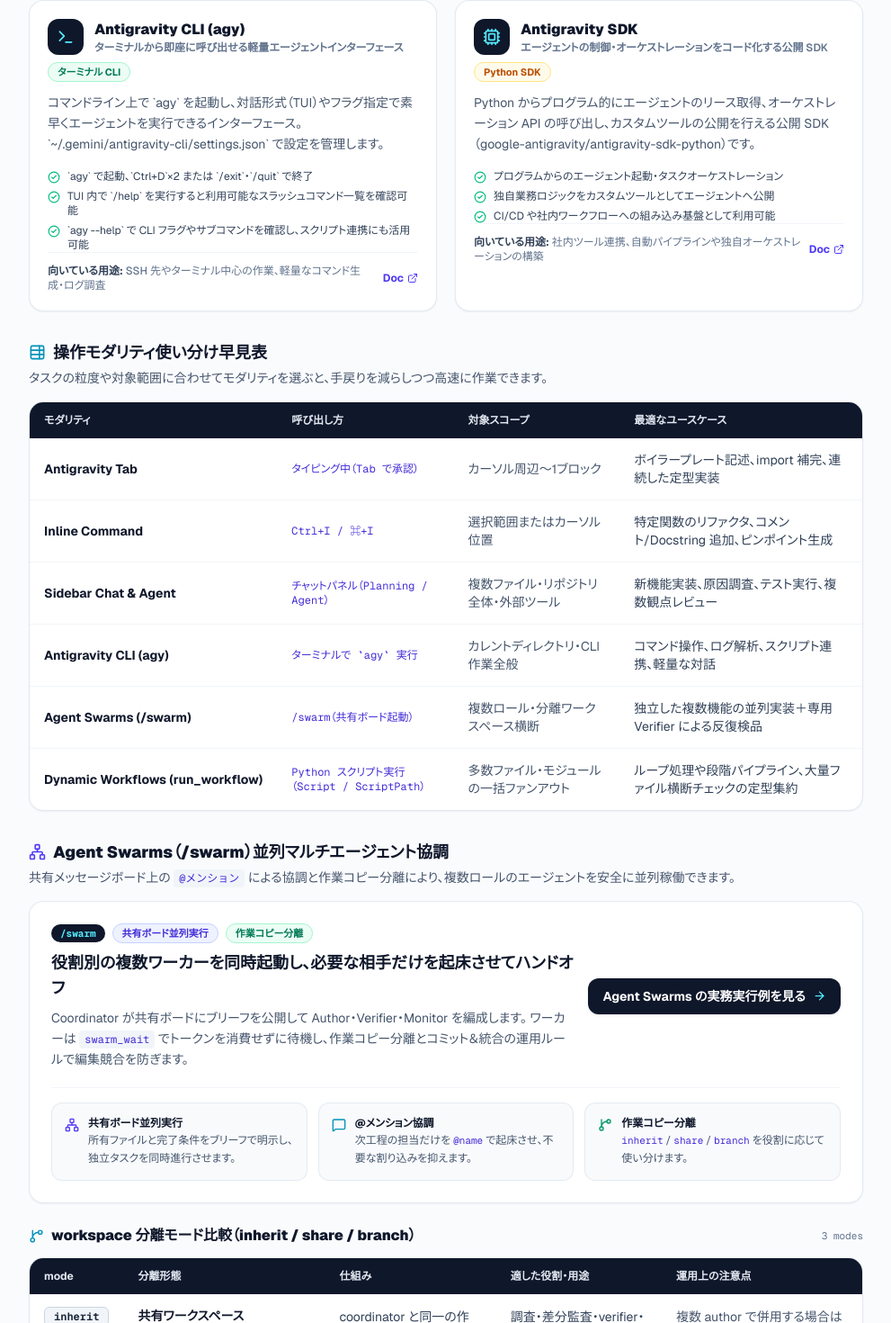
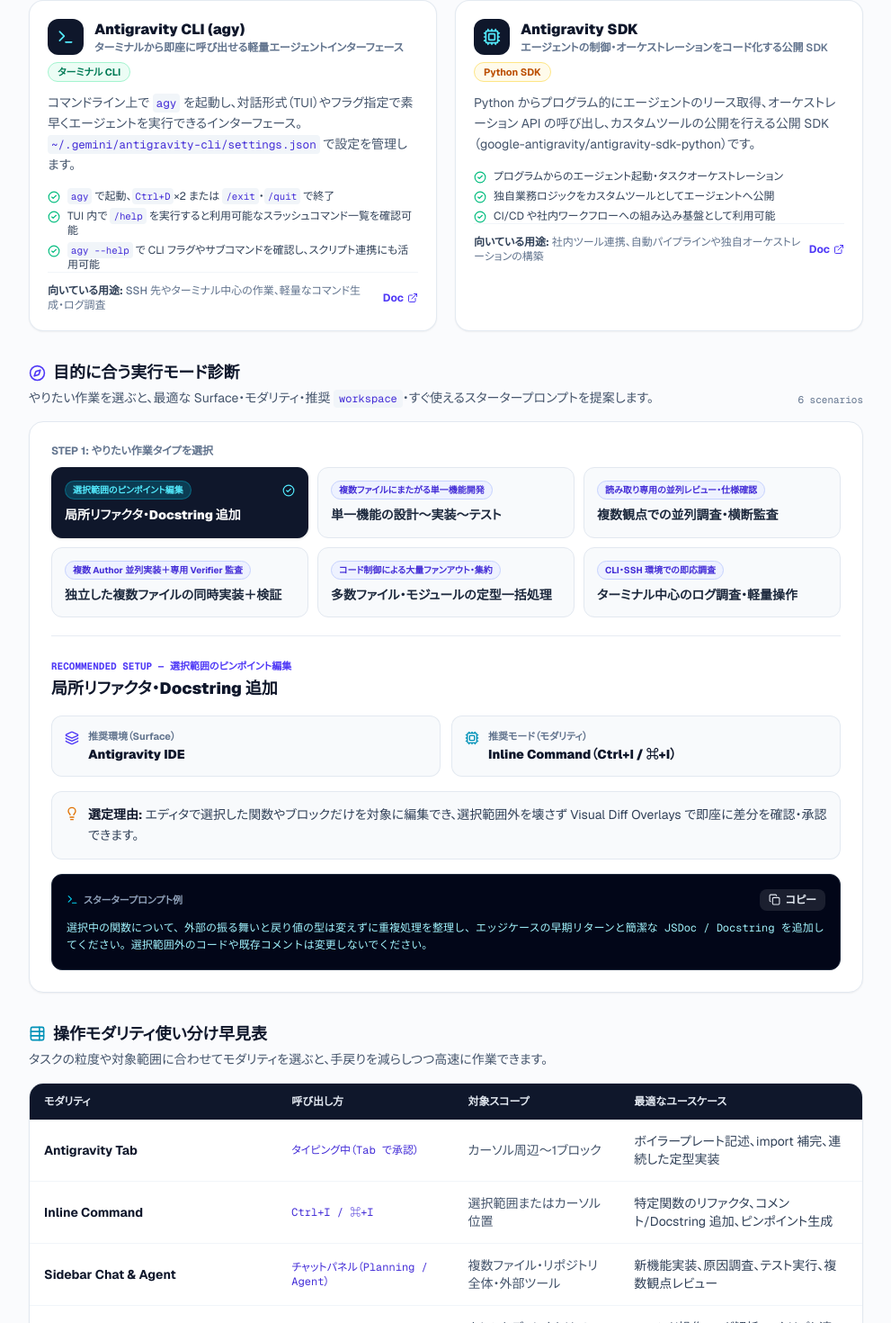
Before and after one commit to kanta13jp1/ai-park, a Next.js app: page /antigravity-info in a window 1280 px wide. Shown: the part 1275-2745 px from the top of the page at 90% size, without its empty margins (288-1279 px from the left). Built offline with nearby package versions, Linux system fonts and the light colour scheme.

Commit message:
feat(antigravity-info): wire WorkflowModeAdvisor, InlineCodeText, and portal cross-links

```diff
--- a/src/app/antigravity-info/page.tsx
+++ b/src/app/antigravity-info/page.tsx
@@ -33,6 +33,8 @@ import UnderConstructionAlert from "@/components/UnderConstructionAlert";
 import SpotlightCard from "@/components/SpotlightCard";
 import TiltCard from "@/components/TiltCard";
 import AgentSwarmsSection from "@/components/antigravity/AgentSwarmsSection";
+import WorkflowModeAdvisor from "@/components/antigravity/WorkflowModeAdvisor";
+import InlineCodeText from "@/components/antigravity/InlineCodeText";
 import { playCyberClick, playCyberHover, playCyberSuccess } from "@/lib/sound";
 import {
   antigravitySurfaces,
@@ -45,6 +47,7 @@ import {
   swarmWorkspaceModes,
   swarmRolePatterns,
   swarmLifecycleSteps,
+  workflowAdvisorScenarios,
   officialDocLinks,
   type FeatureCategory,
   type ExampleCategory,
@@ -342,14 +345,16 @@ export default function AntigravityInfoPage() {
                         </div>
 
                         <p className="text-xs sm:text-sm text-slate-600 leading-relaxed">
-                          {surface.description}
+                          <InlineCodeText text={surface.description} />
                         </p>
 
                         <ul className="space-y-1.5 pt-1">
                           {surface.highlights.map((hl) => (
                             <li key={hl} className="flex items-start gap-2 text-xs text-slate-700">
                               <CheckCircle2 size={14} className="text-emerald-500 shrink-0 mt-0.5" />
-                              <span>{hl}</span>
+                              <span>
+                                <InlineCodeText text={hl} />
+                              </span>
                             </li>
                           ))}
                         </ul>
@@ -374,6 +379,9 @@ export default function AntigravityInfoPage() {
                 })}
               </div>
             </section>
+
+            {/* 目的に合う実行モード診断（WorkflowModeAdvisor） */}
+            <WorkflowModeAdvisor scenarios={workflowAdvisorScenarios} />
 
             {/* 操作モダリティ使い分け早見表 */}
             <section className="space-y-4">
@@ -405,7 +413,10 @@ export default function AntigravityInfoPage() {
                             {row.modality}
                           </td>
                           <td className="py-3.5 px-4 font-mono text-xs text-indigo-700">
-                            {row.trigger}
+                            <InlineCodeText
+                              text={row.trigger}
+                              codeClassName="font-mono bg-indigo-50 text-indigo-800 px-1 py-0.5 rounded"
+                            />
                           </td>
                           <td className="py-3.5 px-4 text-slate-600">{row.scope}</td>
                           <td className="py-3.5 px-4 text-slate-700">{row.bestUseCase}</td>
@@ -586,7 +597,9 @@ export default function AntigravityInfoPage() {
                         {feat.details.map((detail) => (
                           <li key={detail} className="flex items-start gap-2 text-xs text-slate-700">
                             <CheckCircle2 size={14} className="text-indigo-500 shrink-0 mt-0.5" />
-                            <span>{detail}</span>
+                            <span>
+                              <InlineCodeText text={detail} />
+                            </span>
                           </li>
                         ))}
                       </ul>
@@ -723,7 +736,7 @@ export default function AntigravityInfoPage() {
                         <ol className="space-y-1.5 text-xs text-slate-700 list-decimal list-inside">
                           {ex.workflowSteps.map((step) => (
                             <li key={step} className="leading-relaxed">
-                              {step}
+                              <InlineCodeText text={step} />
                             </li>
                           ))}
                         </ol>
@@ -738,7 +751,9 @@ export default function AntigravityInfoPage() {
                           {ex.checkPoints.map((cp) => (
                             <li key={cp} className="flex items-start gap-1.5 leading-relaxed">
                               <CheckCircle2 size={13} className="text-emerald-600 shrink-0 mt-0.5" />
-                              <span>{cp}</span>
+                              <span>
+                                <InlineCodeText text={cp} />
+                              </span>
                             </li>
                           ))}
                         </ul>
@@ -926,7 +941,7 @@ export default function AntigravityInfoPage() {
                         </button>
                         {isOpen && (
                           <div className="px-5 pb-4 pt-1 border-t border-slate-100 text-xs sm:text-sm text-slate-700 leading-relaxed bg-slate-50/40">
-                            {faq.answer}
+                            <InlineCodeText text={faq.answer} />
                           </div>
                         )}
                       </div>
@@ -962,6 +977,18 @@ export default function AntigravityInfoPage() {
               >
                 MCP 連携ハブ
               </Link>
+              <Link
+                href="/agent-cases"
+                className="text-xs font-bold text-emerald-700 hover:text-emerald-800 px-3 py-1.5 rounded-lg bg-emerald-50 border border-emerald-200"
+              >
+                エージェント・Swarm ガイド
+              </Link>
+              <Link
+                href="/troubleshooting"
+                className="text-xs font-bold text-slate-700 hover:text-slate-900 px-3 py-1.5 rounded-lg bg-slate-100 border border-slate-200"
+              >
+                Windows トラブルシューター
+              </Link>
             </div>
           </div>
 
--- a/src/components/SiteOmnisearch.tsx
+++ b/src/components/SiteOmnisearch.tsx
@@ -67,7 +67,7 @@ const siteSearchIndex: SearchIndexItem[] = [
     category: "サポート",
     href: "/antigravity-info",
     description: "Antigravity 機能解説・Agent Swarms (/swarm)・実務の実行例・ショートカット/設定テンプレート・FAQ を掲載中（社内向けお知らせ・社内FAQは工事中）",
-    keywords: ["情報局", "antigravity", "機能解説", "実行例", "ショートカット", "faq", "skills", "rules", "mcp", "agy", "cli", "subagents", "sandbox", "browser", "テンプレート", "相談", "office hour", "サポート", "swarm", "/swarm", "agent swarms", "並列", "ワークスペース", "共有ボード", "workspace", "share", "branch"],
+    keywords: ["情報局", "antigravity", "機能解説", "実行例", "ショートカット", "faq", "skills", "rules", "mcp", "agy", "cli", "subagents", "sandbox", "browser", "テンプレート", "相談", "office hour", "サポート", "swarm", "/swarm", "agent swarms", "並列", "ワークスペース", "共有ボード", "workspace", "share", "branch", "run_workflow", "ワークフロー診断"],
   },
   {
     title: "AWS・クラウド情報局 (CLF-C02/SAA-C03/SAP-C02)",
```
